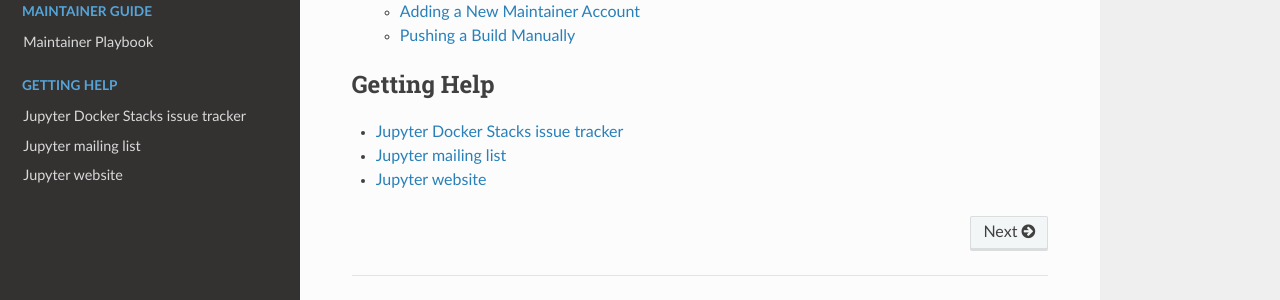
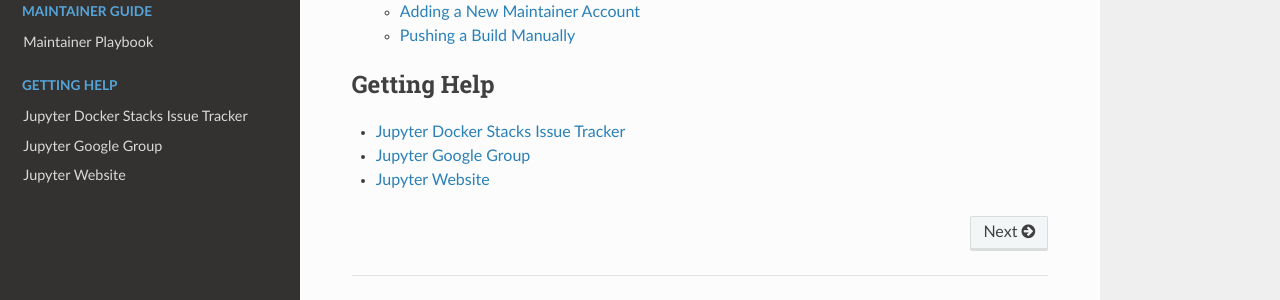
Before and after one commit to jupyter/docker-stacks, a Sphinx documentation site: the page built from docs/index.rst, in a window 1280 px wide and 900 px high, scrolled down 1759 px. Shown: the part 519-819 px from the top of the window. Built offline with Sphinx 7.4.7 and the Read the Docs theme 2.0.0, drawn with Linux system fonts in a browser that asks for light colours.

Commit message:
Make resource links consistent

```diff
--- a/docs/index.rst
+++ b/docs/index.rst
@@ -53,6 +53,6 @@
    :maxdepth: 2
    :caption: Getting Help
 
-   Jupyter Docker Stacks issue tracker <https://github.com/jupyter/docker-stacks>
-   Jupyter mailing list <https://groups.google.com/forum/#!forum/jupyter>
-   Jupyter website <https://jupyter.org>
+   Jupyter Docker Stacks Issue Tracker <https://github.com/jupyter/docker-stacks>
+   Jupyter Google Group <https://groups.google.com/forum/#!forum/jupyter>
+   Jupyter Website <https://jupyter.org>
```
Also changed, not shown: README.md (+5 -0 lines).
